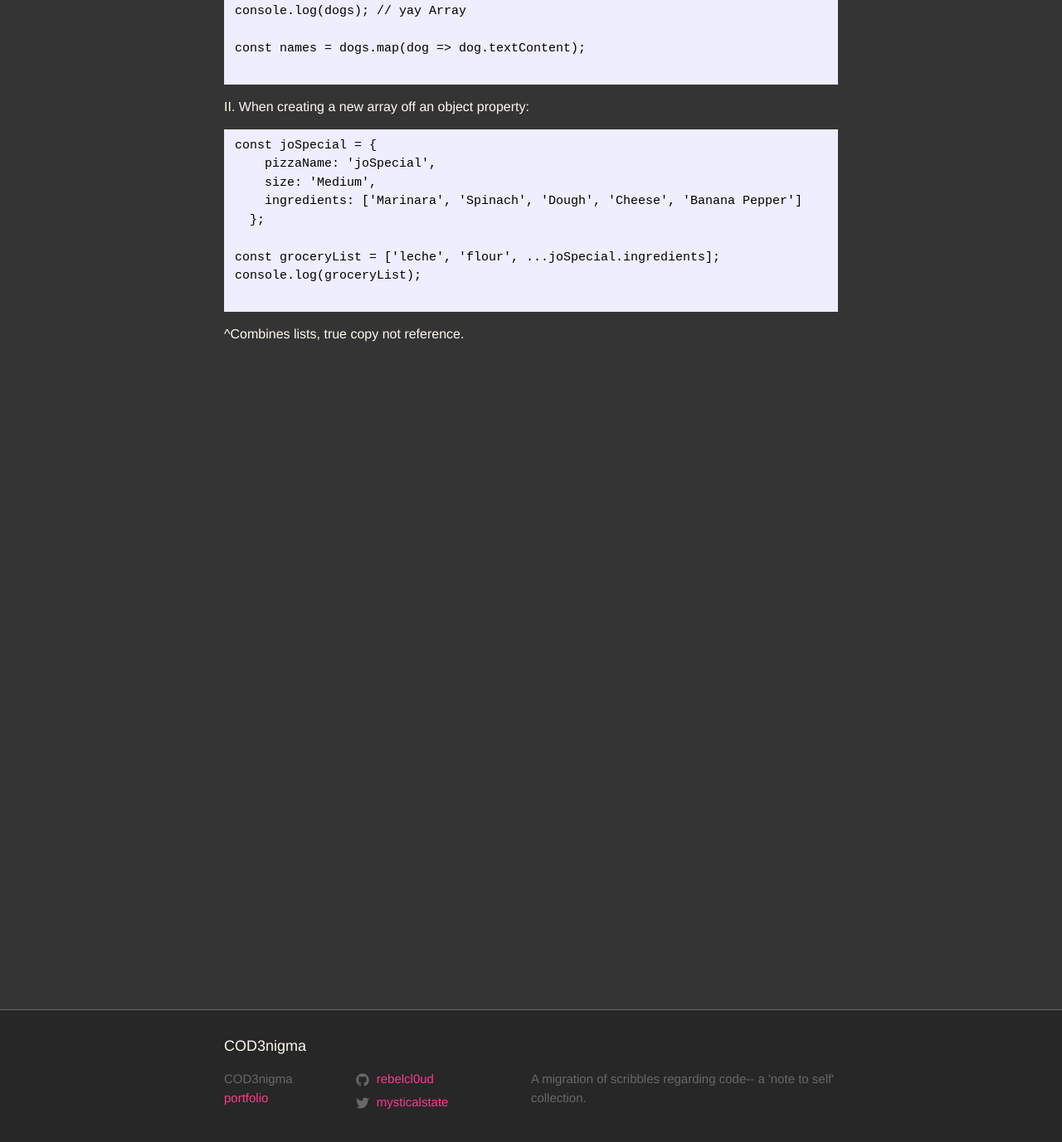
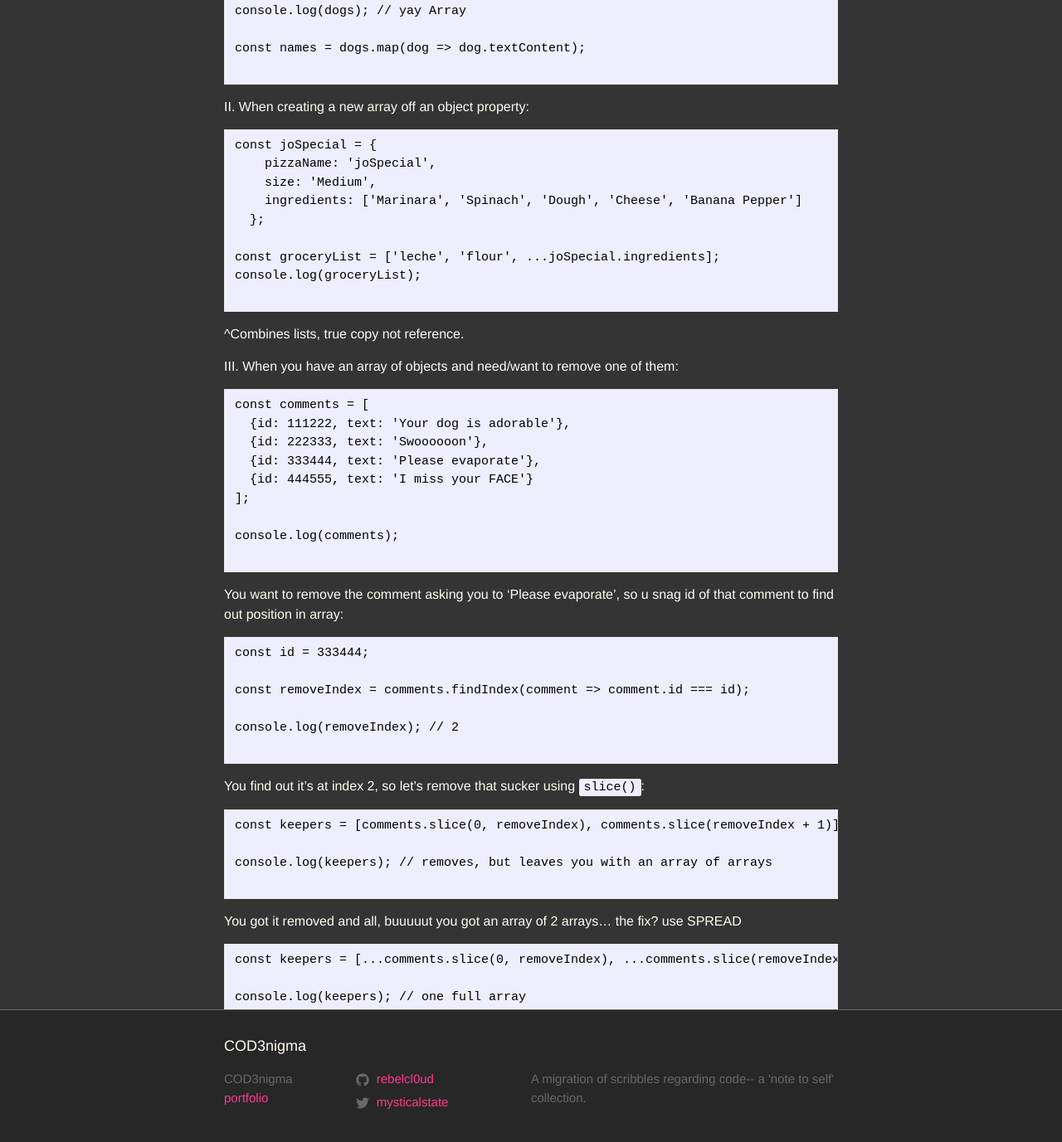
Before and after one commit to rebelcl0ud/blog, a Jekyll site: the page built from _posts/2018-04-02-[28]-es6-status-II.markdown, in a window 1280 px wide and 1400 px high, scrolled down 18856 px. Shown: the top 1377 px of the window at 83% size. Built offline with Jekyll 4.4.1, drawn with Linux system fonts in a browser that asks for light colours.

Commit message:
added when you have an array of objects and need/want to remove one of them ex

````diff
--- a/_posts/2018-04-02-[28]-es6-status-II.markdown
+++ b/_posts/2018-04-02-[28]-es6-status-II.markdown
@@ -863,3 +863,46 @@ console.log(groceryList);
 
 ```
 ^Combines lists, true copy not reference.
+
+III. When you have an array of objects and need/want to remove one of them:
+```
+const comments = [
+  {id: 111222, text: 'Your dog is adorable'},
+  {id: 222333, text: 'Swoooooon'},
+  {id: 333444, text: 'Please evaporate'},
+  {id: 444555, text: 'I miss your FACE'}
+];
+
+console.log(comments);
+
+```
+
+You want to remove the comment asking you to 'Please evaporate', so u snag id of that comment to find out position in array:
+```
+const id = 333444;
+
+const removeIndex = comments.findIndex(comment => comment.id === id);
+
+console.log(removeIndex); // 2
+
+```
+
+You find out it's at index 2, so let's remove that sucker using `slice()`:
+```
+const keepers = [comments.slice(0, removeIndex), comments.slice(removeIndex + 1)];
+
+console.log(keepers); // removes, but leaves you with an array of arrays
+
+```
+
+You got it removed and all, buuuuut you got an array of 2 arrays... the fix? use SPREAD
+```
+const keepers = [...comments.slice(0, removeIndex), ...comments.slice(removeIndex + 1)];
+
+console.log(keepers); // one full array
+
+```
+Now, we got ourselves a nice little array of lovely comments that make your heart smile :D
+
+
+- - -
````
